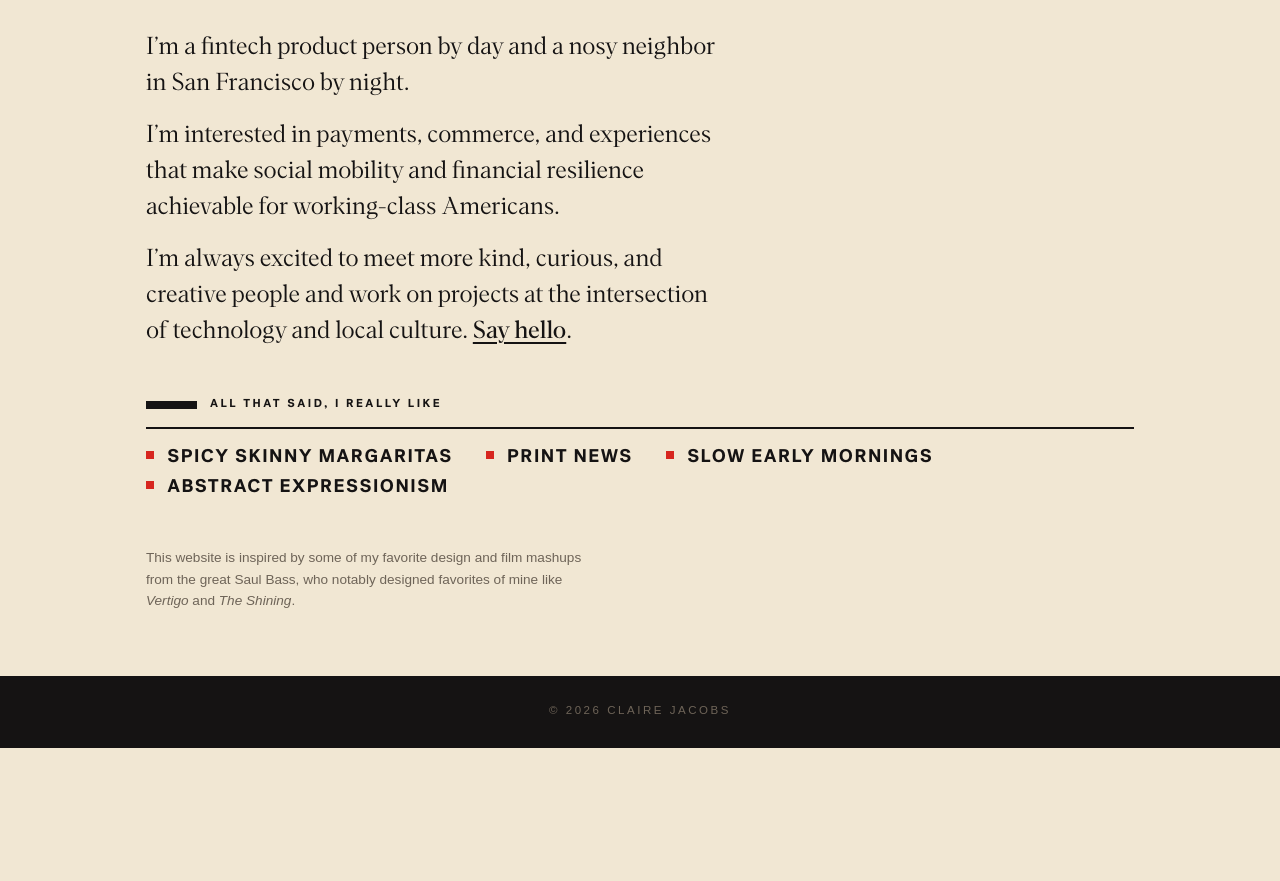
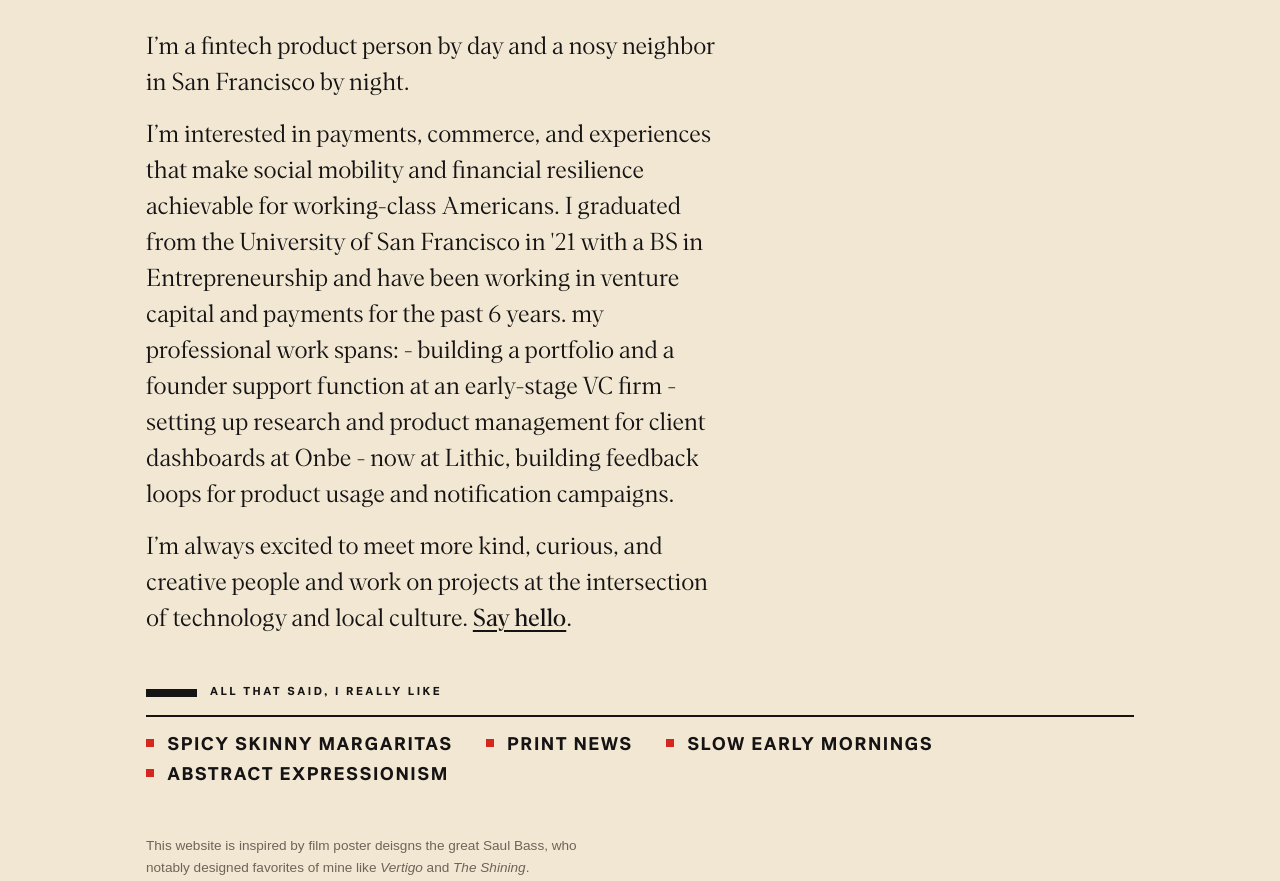
Before and after one commit to clairejg415/clairejg415.github.io, a plain HTML site: page about.html in a window 1280 px wide. Shown: the part 369-1250 px from the top of the page. Before the commit the page ends 1117 px from the top, so only its background shows below. Drawn offline with Linux system fonts and the light colour scheme; a web font is replaced by a local one.

Commit message:
Update personal description and colophon in about.html
Expanded on professional background and experience in fintech, including roles at VC firms and product management.

```diff
--- a/about.html
+++ b/about.html
@@ -27,7 +27,10 @@
 
   <div class="prose">
     <p>I’m a fintech product person by day and a nosy neighbor in San Francisco by night.</p>
-    <p>I’m interested in payments, commerce, and experiences that make social mobility and financial resilience achievable for working-class Americans.</p>
+    <p>I’m interested in payments, commerce, and experiences that make social mobility and financial resilience achievable for working-class Americans. I graduated from the University of San Francisco in '21 with a BS in Entrepreneurship and have been working in venture capital and payments for the past 6 years. my professional work spans:
+- building a portfolio and a founder support function at an early-stage VC firm
+- setting up research and product management for client dashboards at Onbe
+- now at Lithic, building feedback loops for product usage and notification campaigns. </p>
     <p>I’m always excited to meet more kind, curious, and creative people and work on projects at the intersection of technology and local culture. <a href="contact.html">Say hello</a>.</p>
   </div>
 
@@ -39,7 +42,7 @@
     <li>Abstract expressionism</li>
   </ul>
 
-  <p class="colophon">This website is inspired by some of my favorite design and film mashups from the great Saul Bass, who notably designed favorites of mine like <cite>Vertigo</cite> and <cite>The Shining</cite>.</p>
+  <p class="colophon">This website is inspired by film poster deisgns the great Saul Bass, who notably designed favorites of mine like <cite>Vertigo</cite> and <cite>The Shining</cite>.</p>
 </main>
 
 <footer class="page-foot">
```
